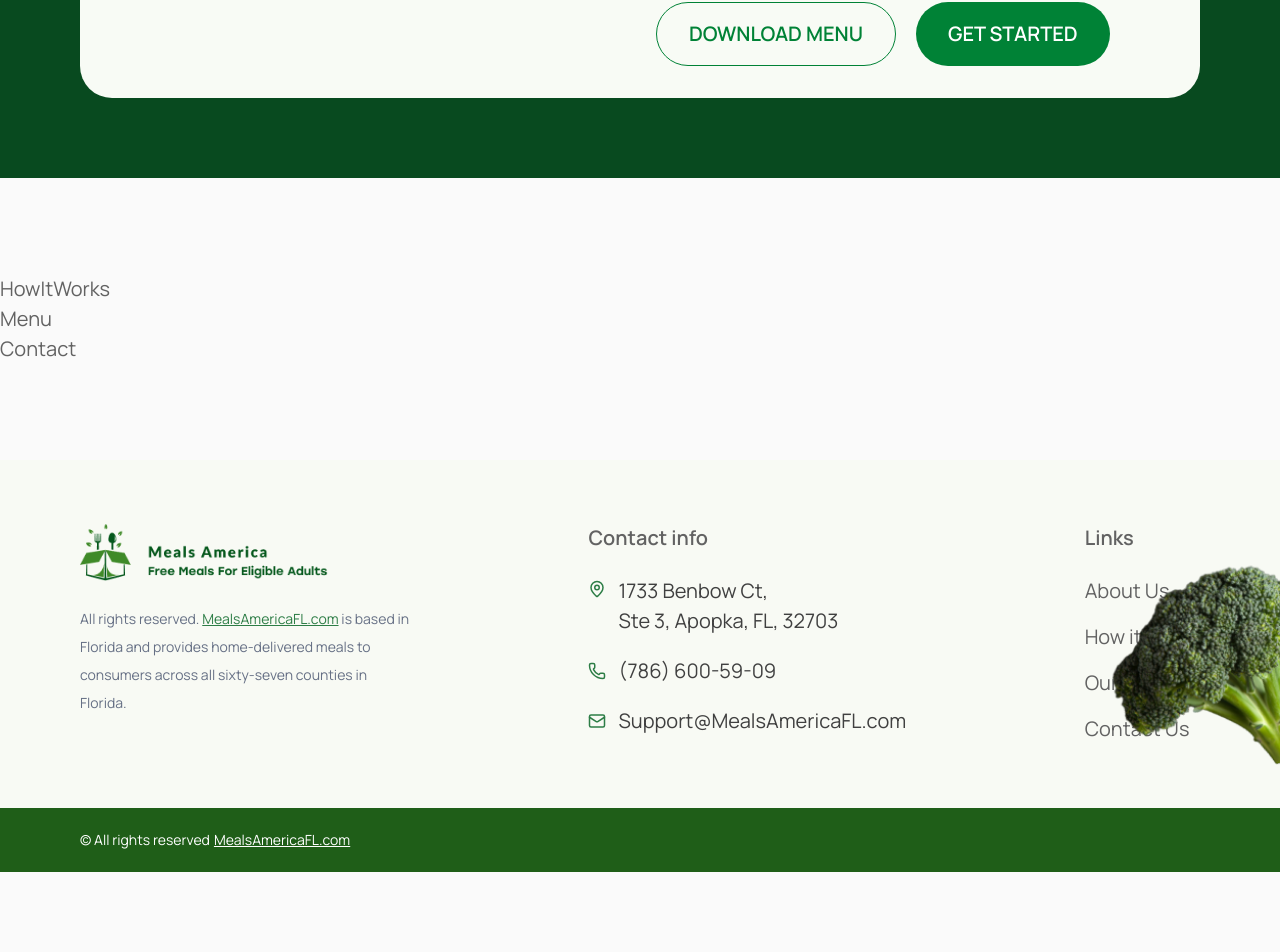
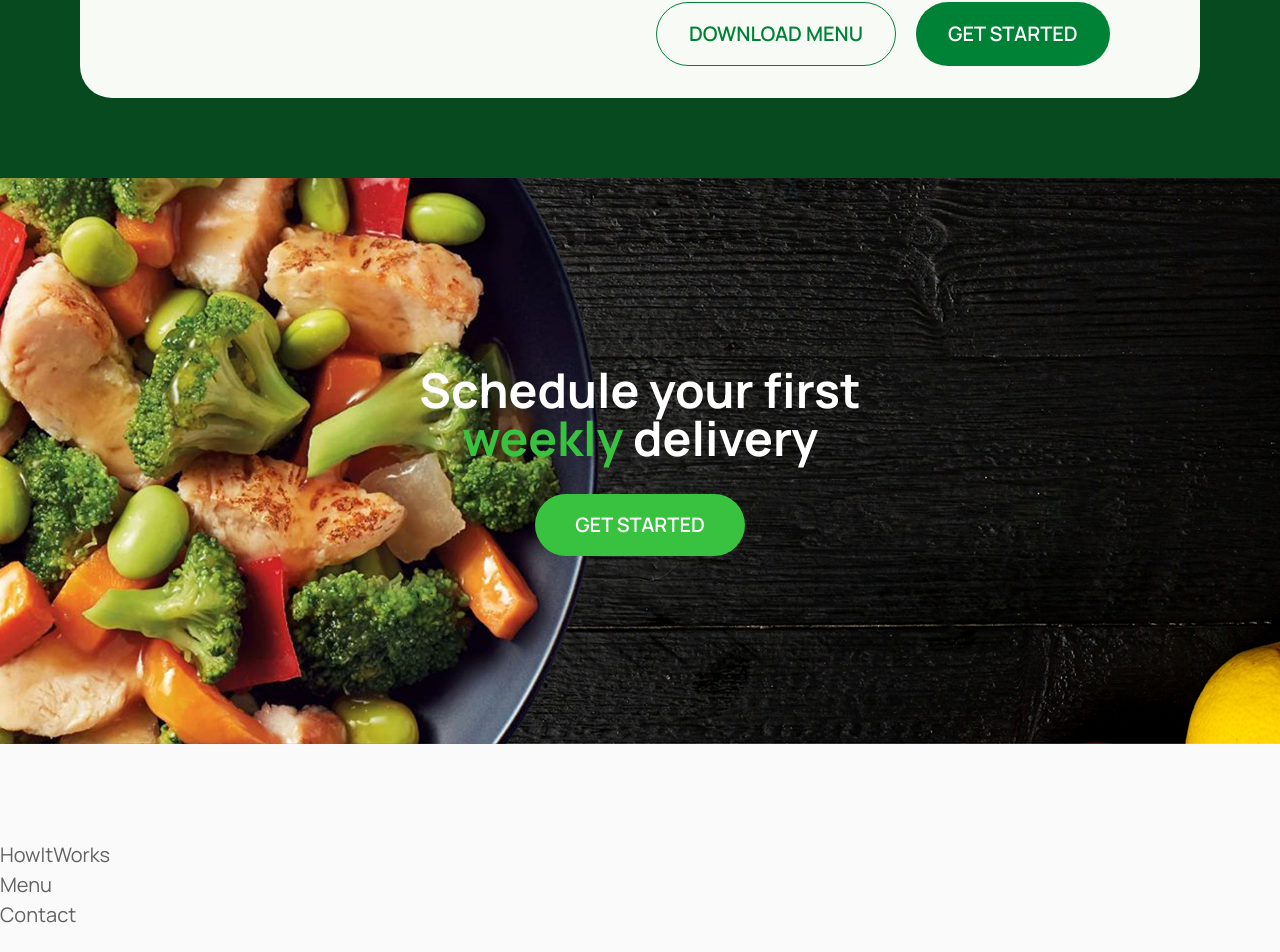
Before and after one commit to DmytroK-goit/healthy_eating, a Next.js app: page / in a window 1280 px wide. Shown: the part 3631-4583 px from the top of the page. Before the commit the page ends 4503 px from the top, so only its background shows below. Built offline with nearby package versions, Linux system fonts and the light colour scheme.

Commit message:
adding block to section choose

```diff
--- a/src/component/chooseYourNutr.jsx
+++ b/src/component/chooseYourNutr.jsx
@@ -8,6 +8,7 @@ import deli from "../img/choose/deli.png";
 import international from "../img/choose/international.png";
 import family from "../img/choose/family.png";
 import homestyle from "../img/choose/homestyle.png";
+import banner from "../img/choose/banner.png";
 import { yellowtail } from "./whyUs";
 import Link from "next/link";
 
@@ -93,6 +94,29 @@ export default function ChooseYourNutr() {
           </div>
         </div>
       </div>
+      <div className="relative h-[566px] overflow-hidden ">
+        <Image
+          src={banner}
+          alt="Banner"
+          fill
+          priority
+          className="object-cover"
+        />
+
+        <div className="absolute inset-0 z-10 flex flex-col items-center justify-center">
+          <h2 className="max-w-[600px] text-center text-5xl font-bold text-white">
+            Schedule your first <span className="text-[#39C23F]">weekly</span>{" "}
+            delivery
+          </h2>
+
+          <Link
+            href="/"
+            className="mt-8 rounded-full bg-[#39C23F] px-10 py-4 font-semibold text-white transition hover:bg-[#2faa36]"
+          >
+            GET STARTED
+          </Link>
+        </div>
+      </div>
     </section>
   );
 }
```
Also changed, not shown: src/component/delivery.jsx (added), src/img/choose/banner.png (added).
